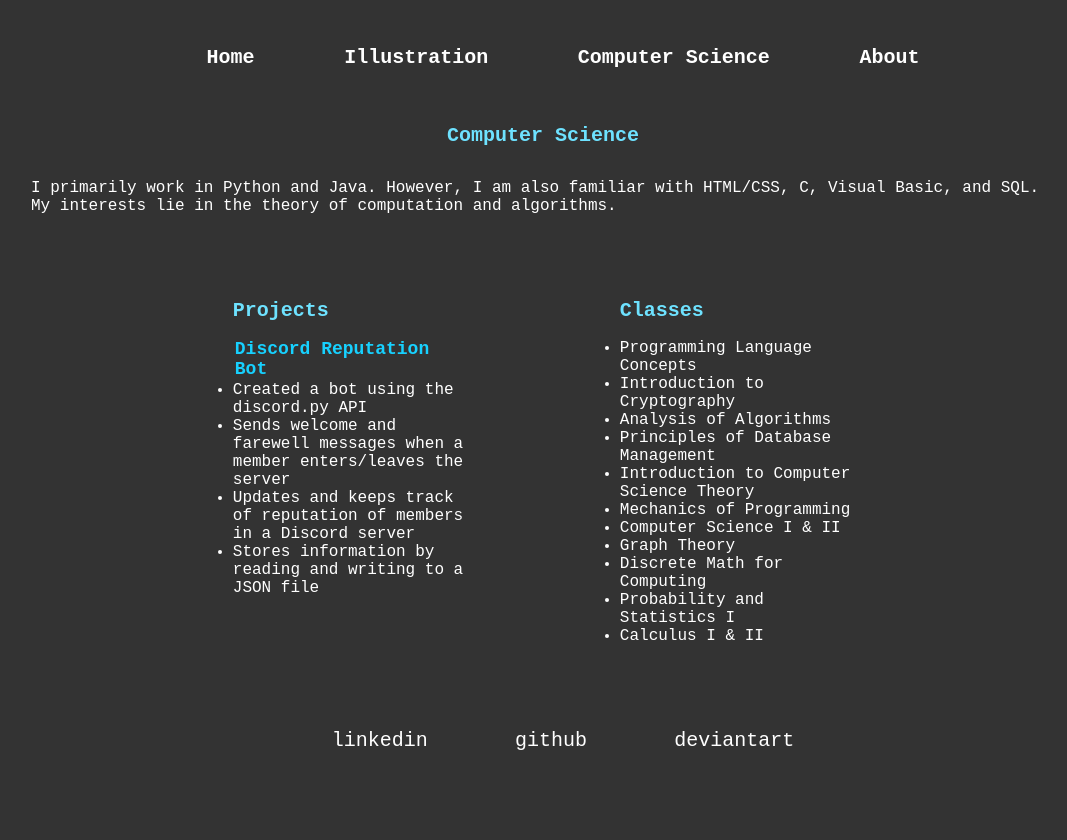
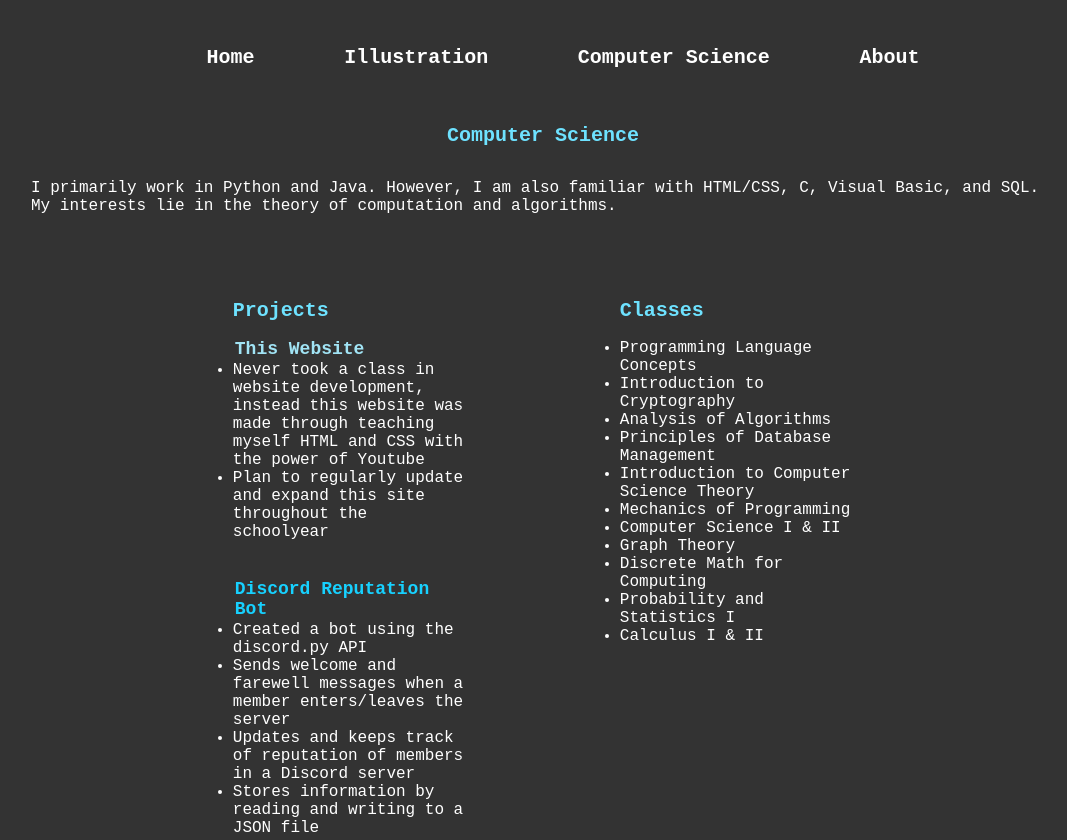
Before and after one commit to mz9464/mz9464.github.io, a plain HTML site: page compsci.html in a window 1280 px wide. Shown: the top 840 px of the page, without its empty margins (97-1164 px from the left). Before the commit the page ends 800 px from the top, so only its background shows below. Drawn offline with Linux system fonts and the light colour scheme.

Commit message:
added website proj info

```diff
--- a/compsci.html
+++ b/compsci.html
@@ -29,6 +29,11 @@
 				<div class="collist2">
 					<ul>
 						<h2>Projects</h2>
+						<h3>This Website</h3>
+						<li>Never took a class in website development, instead this website was made through
+							teaching myself HTML and CSS with the power of Youtube</li>
+						<li>Plan to regularly update and expand this site throughout the schoolyear</li>
+						<br></br>
 						<h3><a href = "https://github.com/mz9464/potatobot">Discord Reputation Bot</a></h3>
 						<li>Created a bot using the discord.py API</li>
 						<li>Sends welcome and farewell messages when a member enters/leaves the server</li>
```
